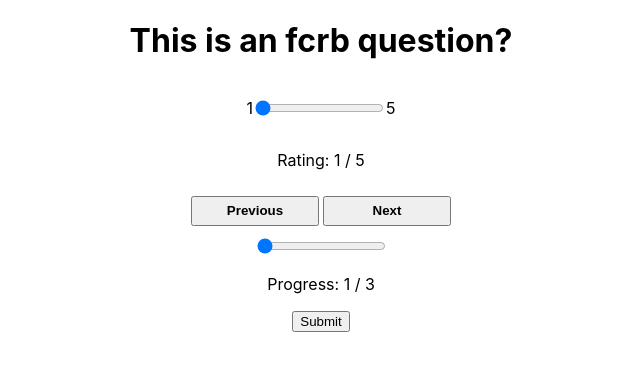
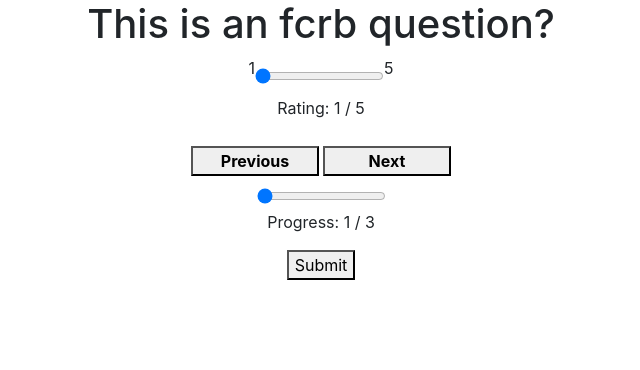
Before and after one commit to SkinnyPigeon/poc_questionnaire, a React (Create React App) app: page / in a window 1280 px wide. Shown: the top 370 px of the page, without its empty margins (319-959 px from the left). Built offline with nearby package versions, Linux system fonts and the light colour scheme.

Commit message:
giving up on css for now

```diff
--- a/public/index.html
+++ b/public/index.html
@@ -3,41 +3,17 @@
   <head>
     <meta charset="utf-8" />
     <link rel="icon" href="%PUBLIC_URL%/favicon.ico" />
+    <link rel="stylesheet" href="https://maxcdn.bootstrapcdn.com/bootstrap/4.0.0/css/bootstrap.min.css" integrity="sha384-Gn5384xqQ1aoWXA+058RXPxPg6fy4IWvTNh0E263XmFcJlSAwiGgFAW/dAiS6JXm" crossorigin="anonymous">
     <meta name="viewport" content="width=device-width, initial-scale=1" />
     <meta name="theme-color" content="#000000" />
-    <meta
-      name="description"
-      content="Web site created using create-react-app"
-    />
     <link rel="apple-touch-icon" href="%PUBLIC_URL%/logo192.png" />
-    <!--
-      manifest.json provides metadata used when your web app is installed on a
-      user's mobile device or desktop. See https://developers.google.com/web/fundamentals/web-app-manifest/
-    -->
+
     <link rel="manifest" href="%PUBLIC_URL%/manifest.json" />
-    <!--
-      Notice the use of %PUBLIC_URL% in the tags above.
-      It will be replaced with the URL of the `public` folder during the build.
-      Only files inside the `public` folder can be referenced from the HTML.
 
-      Unlike "/favicon.ico" or "favicon.ico", "%PUBLIC_URL%/favicon.ico" will
-      work correctly both with client-side routing and a non-root public URL.
-      Learn how to configure a non-root public URL by running `npm run build`.
-    -->
-    <title>React App</title>
+    <title>POC Questionnaire</title>
   </head>
   <body>
     <noscript>You need to enable JavaScript to run this app.</noscript>
     <div id="root"></div>
-    <!--
-      This HTML file is a template.
-      If you open it directly in the browser, you will see an empty page.
-
-      You can add webfonts, meta tags, or analytics to this file.
-      The build step will place the bundled scripts into the <body> tag.
-
-      To begin the development, run `npm start` or `yarn start`.
-      To create a production bundle, use `npm run build` or `yarn build`.
-    -->
   </body>
 </html>
--- a/src/components/submit/Submit.js
+++ b/src/components/submit/Submit.js
@@ -23,6 +23,9 @@ export default class Submit extends Component {
         .then(response => response.json())
         .then(data => {
             console.log('Success: ', data);
+            let button = document.getElementById('submitButton')
+            button.className = styles.success;
+            button.disabled = true;
         })
         .catch(error => {
             console.error('Error: ', error)
@@ -43,7 +46,7 @@ export default class Submit extends Component {
     render() {
         return (
             <div className={styles.wrapper}>
-                <button onClick={this.handleSubmission} onKeyDown={this.handleKeyDown}>Submit</button>
+                <button id="submitButton" onClick={this.handleSubmission} onKeyDown={this.handleKeyDown}>Submit</button>
             </div>
         )
     }
--- a/src/components/submit/Submit.module.css
+++ b/src/components/submit/Submit.module.css
@@ -3,3 +3,9 @@
     margin: 0 auto;
     text-align: center;
 }
+
+.success {
+    /* background-color: #84c20e; */
+    /* border-color: #84c20e; */
+    opacity: 1;
+}
```
